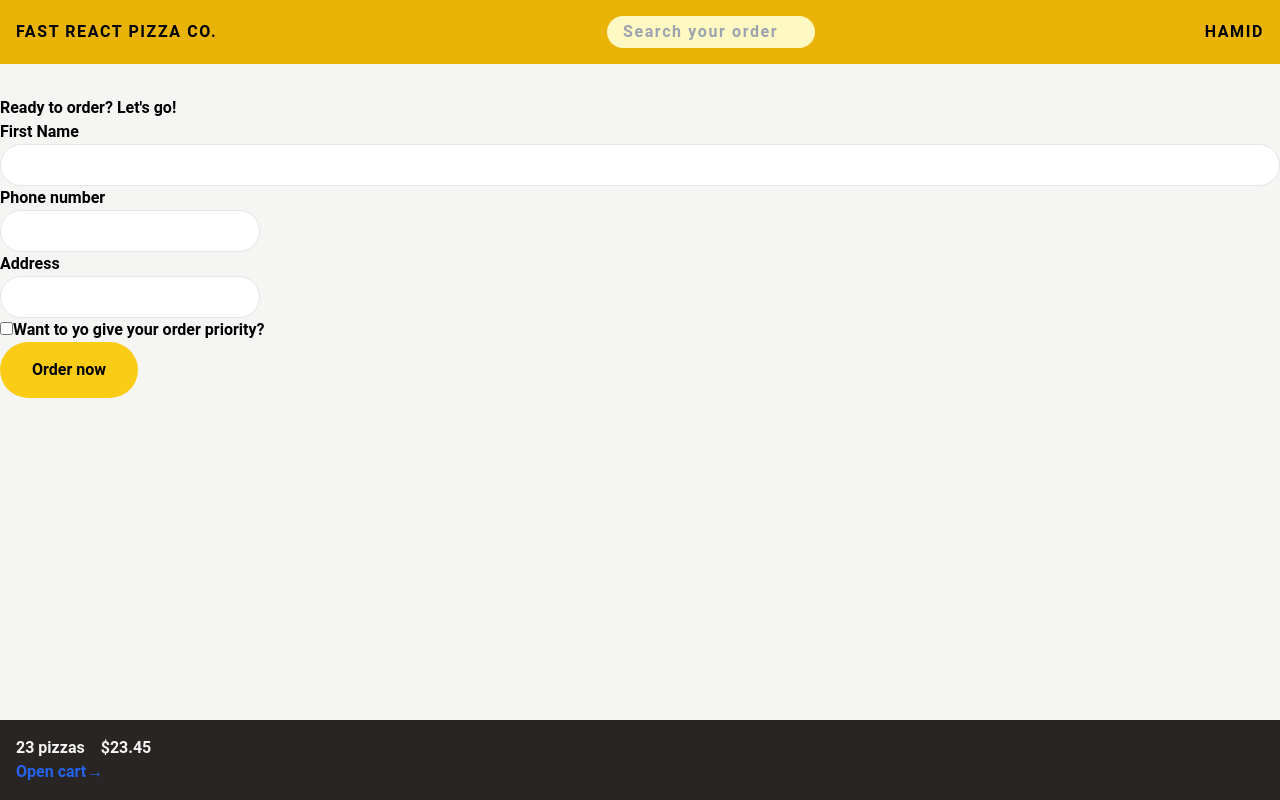
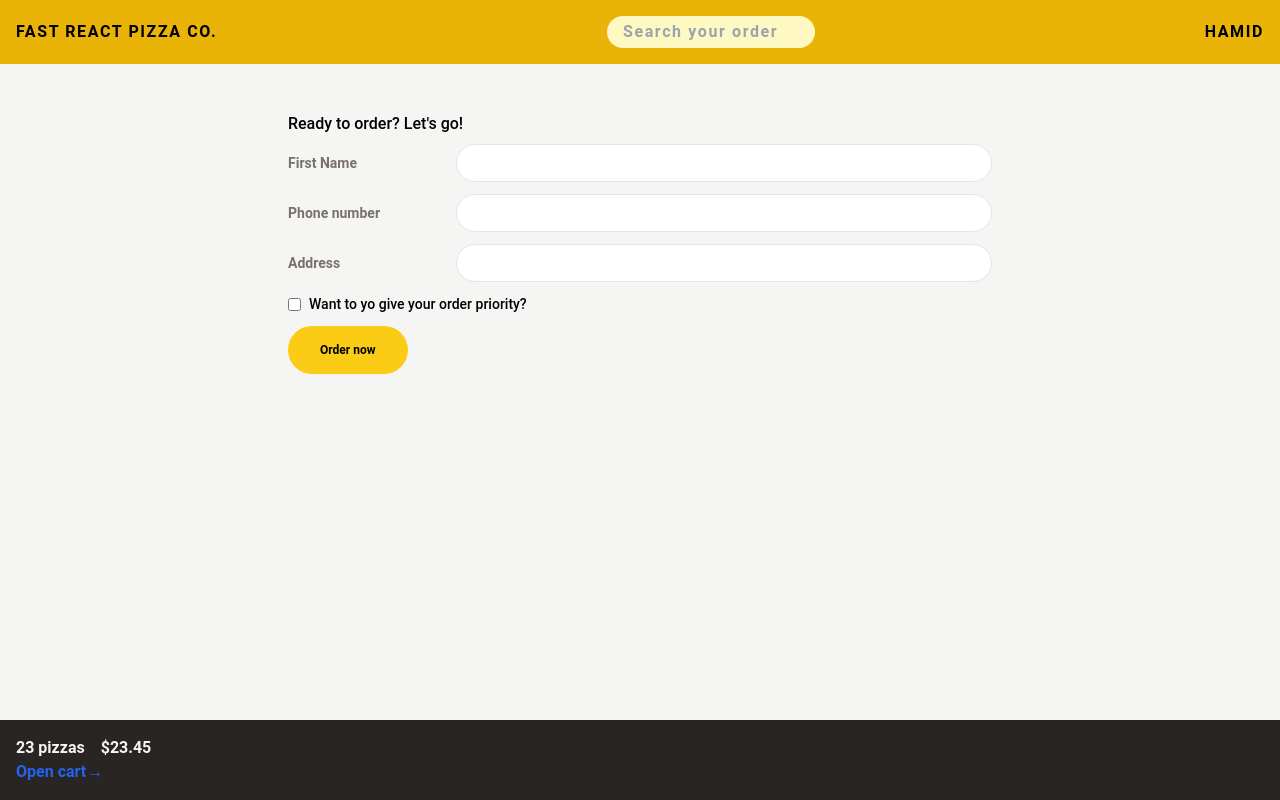
Before and after one commit to hamit19/fast-pizza-delivery, a React (Vite) app: page /order/new in a window 1280 px wide. Built offline with nearby package versions, Linux system fonts and the light colour scheme.

Commit message:
Dev/ Develope the Create new Order component

```diff
--- a/src/features/order/CreateOrder.jsx
+++ b/src/features/order/CreateOrder.jsx
@@ -46,33 +46,43 @@ function CreateOrder() {
   const isSubmitting = useNavigation().state === "submitting";
 
   return (
-    <div>
-      <h2>Ready to order? Let's go!</h2>
+    <div className='py-4 px-8'>
+      <h2 className=' font-medium mb-2'>Ready to order? Let's go!</h2>
 
-      <Form method='POST'>
-        <div className='flex flex-col'>
-          <label>First Name</label>
-          <input className='input' type='text' name='customer' required />
+      <Form className='space-y-3' method='POST'>
+        <div className='flex text-stone-500  sm:justify-center sm:items-center flex-col gap-2 text-sm sm:flex-row'>
+          <label className='sm:basis-40'>First Name</label>
+          <input className='input grow ' type='text' name='customer' required />
         </div>
 
-        <div className='flex flex-col'>
-          <label>Phone number</label>
-          <div>
-            <input className='input' type='tel' name='phone' required />
-          </div>
-          {errForm?.phone && <span> {errForm.phone}</span>}
-        </div>
-
-        <div className='flex flex-col'>
-          <label>Address</label>
-          <div>
-            <input className='input' type='text' name='address' required />
+        <div className='flex sm:justify-center sm:items-center sm:flex-row text-stone-500 flex-col gap-2 text-sm '>
+          <label className='sm:basis-40'>Phone number</label>
+          <div className='grow flex flex-col gap-2'>
+            <input className='input w-full ' type='tel' name='phone' required />
+            {errForm?.phone && (
+              <span className='text-red-700 bg-red-100 p-2 text-xs rounded-lg'>
+                {" "}
+                {errForm.phone}
+              </span>
+            )}
           </div>
         </div>
 
-        <div>
+        <div className='flex sm:justify-center sm:items-center sm:flex-row text-stone-500 flex-col gap-2 text-sm'>
+          <label className='sm:basis-40'>Address</label>
+          <div className='grow'>
+            <input
+              className='input w-full '
+              type='text'
+              name='address'
+              required
+            />
+          </div>
+        </div>
+
+        <div className='flex items-center gap-2 font-medium text-sm '>
           <input
-            className='check'
+            className='check checked:ring checked:ring-yellow-300 checked:ring-offset-1 rounded-full checked:bg-yellow-400 checked:accent-yellow-300'
             type='checkbox'
             name='priority'
             id='priority'
@@ -83,7 +93,7 @@ function CreateOrder() {
         </div>
 
         <input type='hidden' name='cart' value={JSON.stringify(cart)} />
-        <div>
+        <div className='text-xs font-bold sm:text-balance'>
           <Button type={"primary"} disabled={isSubmitting}>
             {isSubmitting ? "Order is placing..." : "Order now"}
           </Button>
--- a/src/ui/LayoutApp.jsx
+++ b/src/ui/LayoutApp.jsx
@@ -15,7 +15,7 @@ function LayoutApp() {
       <Header />
 
       <div className='pt-8 '>
-        <main className='max-w-7xl md:mx-auto  '>
+        <main className='max-w-3xl md:mx-auto  '>
           <Outlet />
         </main>
       </div>
```
Also changed, not shown: index.html (+4 -2 lines).
